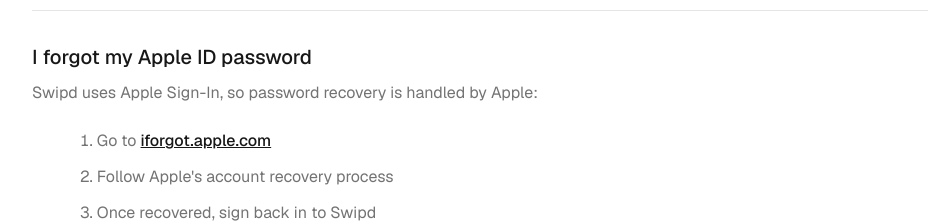
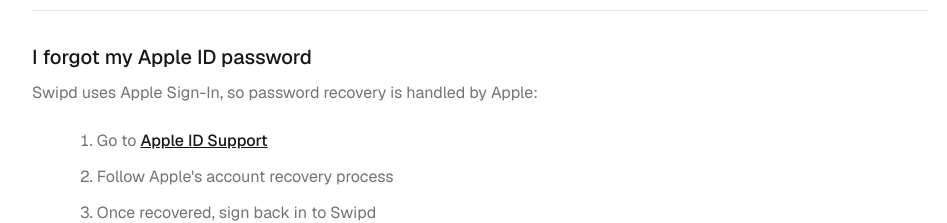
Before and after one commit to swipd-app/swipd-web, a Next.js app: page /support in a window 1280 px wide. Shown: the part 9342-9565 px from the top of the page, without its empty margins (160-1107 px from the left). Built offline with nearby package versions, Linux system fonts and the light colour scheme; no server answers.

Commit message:
Fix ahref issue

```diff
--- a/app/support/page.tsx
+++ b/app/support/page.tsx
@@ -519,7 +519,7 @@
                     {APP_NAME} uses Apple Sign-In, so password recovery is handled by Apple:
                   </p>
                   <ol className="list-decimal list-inside text-muted-foreground ml-4 space-y-1">
-                    <li>Go to <a href="https://iforgot.apple.com" target="_blank" rel="noopener noreferrer" className="text-primary hover:underline">iforgot.apple.com</a></li>
+                    <li>Go to <a href="https://support.apple.com/apple-id" target="_blank" rel="noopener noreferrer" className="text-primary hover:underline">Apple ID Support</a></li>
                     <li>Follow Apple&apos;s account recovery process</li>
                     <li>Once recovered, sign back in to {APP_NAME}</li>
                   </ol>
```
